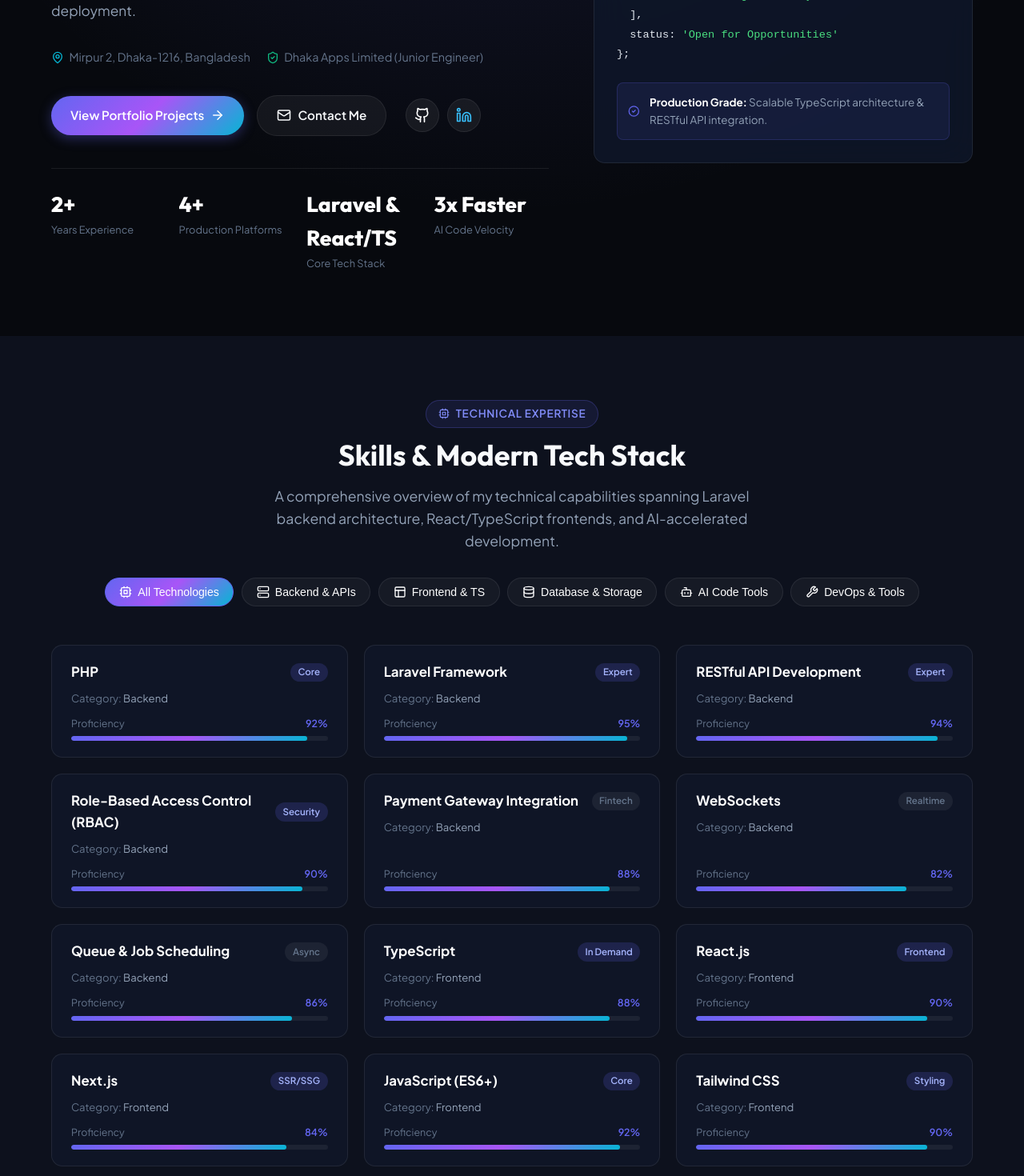
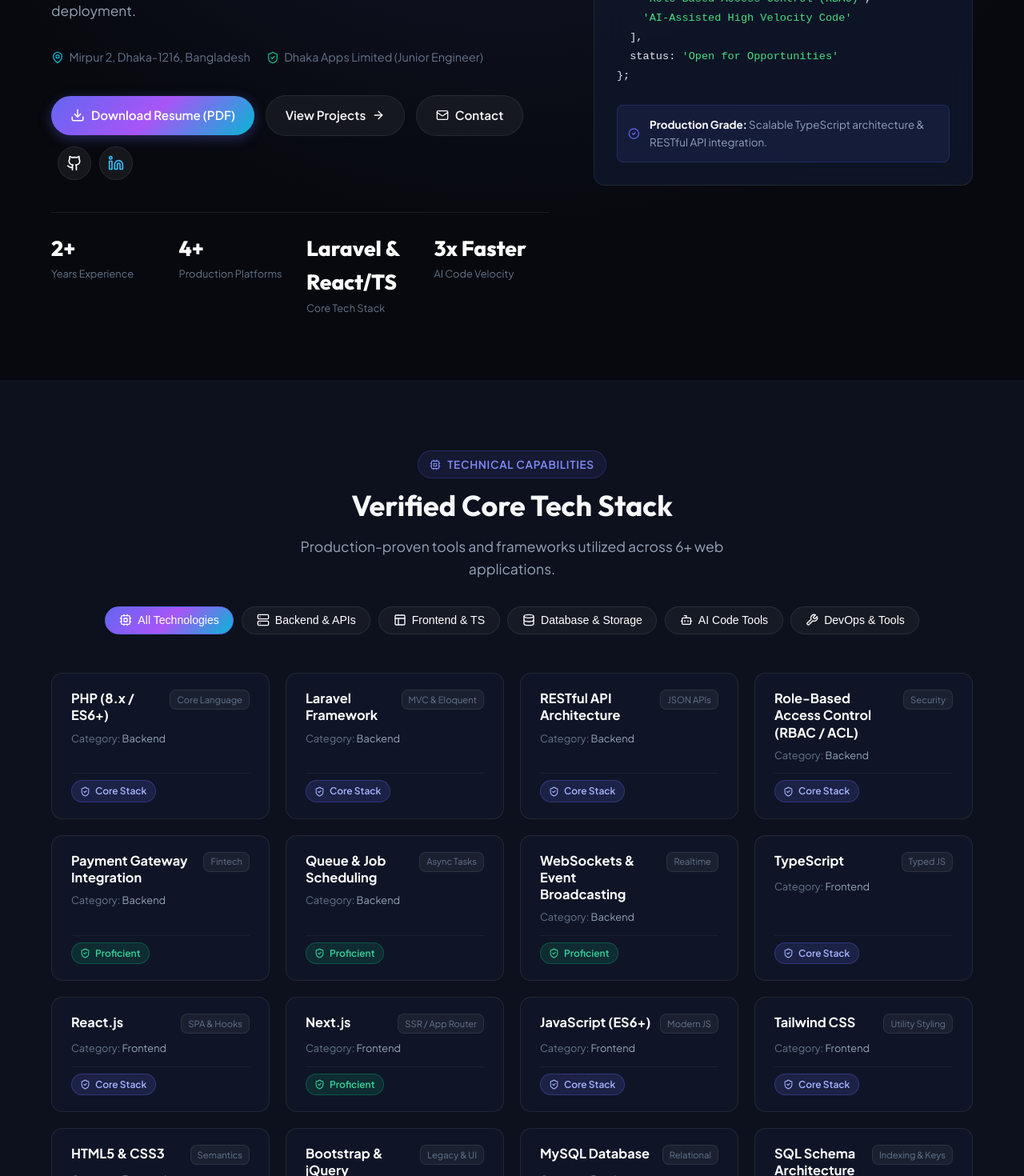
Before and after one commit to masud29/portfolio, a React (Vite) app: page / in a window 1280 px wide. Shown: the part 540-2010 px from the top of the page at 80% size. Built offline with nearby package versions, Linux system fonts and the light colour scheme.

Commit message:
Replace percentage bars with Tier Badges and add Download Resume PDF button

```diff
--- /dev/null
+++ b/public/resume.html
@@ -0,0 +1,107 @@
+<!DOCTYPE html>
+<html lang="en">
+<head>
+  <meta charset="UTF-8">
+  <title>Masud Rana - Full Stack Developer Resume</title>
+  <style>
+    body { font-family: 'Helvetica Neue', Arial, sans-serif; color: #1e293b; margin: 0; padding: 2rem; background: #fff; line-height: 1.5; }
+    .container { max-width: 800px; margin: 0 auto; }
+    h1 { margin: 0; font-size: 2rem; color: #0f172a; text-transform: uppercase; letter-spacing: 0.05em; }
+    .title { font-size: 1.1rem; color: #475569; font-weight: 600; margin-bottom: 0.5rem; text-transform: uppercase; }
+    .contact { font-size: 0.9rem; color: #64748b; margin-bottom: 1.5rem; border-bottom: 2px solid #e2e8f0; padding-bottom: 1rem; }
+    .contact a { color: #2563eb; text-decoration: none; }
+    .section-title { font-size: 1.1rem; color: #0f172a; border-bottom: 1px solid #cbd5e1; padding-bottom: 0.25rem; margin-top: 1.5rem; margin-bottom: 0.75rem; text-transform: uppercase; font-weight: 700; }
+    p, li { font-size: 0.92rem; color: #334155; }
+    ul { margin: 0.35rem 0 1rem 1.25rem; padding: 0; }
+    .exp-header { display: flex; justify-content: space-between; font-weight: 700; color: #0f172a; }
+    .project-item { margin-bottom: 0.85rem; }
+    .project-name { font-weight: 700; color: #0f172a; }
+    @media print {
+      body { padding: 0; }
+      .no-print { display: none; }
+    }
+  </style>
+</head>
+<body>
+  <div class="container">
+    <div style="display: flex; justify-content: space-between; align-items: flex-start;">
+      <div>
+        <h1>MASUD RANA</h1>
+        <div class="title">FULL STACK DEVELOPER</div>
+      </div>
+      <div class="no-print" style="margin-top: 0.5rem;">
+        <button onclick="window.print()" style="background: #2563eb; color: #fff; border: none; padding: 0.5rem 1rem; border-radius: 4px; font-weight: 600; cursor: pointer;">Print / Save as PDF</button>
+      </div>
+    </div>
+    <div class="contact">
+      Mirpur 2, Dhaka-1216, Bangladesh | (+880) 1737-191929 | masudrana06013@gmail.com<br>
+      LinkedIn: <a href="https://linkedin.com/in/masud29" target="_blank">linkedin.com/in/masud29</a> | GitHub: <a href="https://github.com/masud29" target="_blank">github.com/masud29</a> | Portfolio: <a href="https://masud-dev-portfolio.vercel.app" target="_blank">masud-dev-portfolio.vercel.app</a>
+    </div>
+
+    <div class="section-title">PROFILE SUMMARY</div>
+    <p>Full Stack Developer with 2+ years of experience building scalable web applications, REST APIs, and admin dashboards using Laravel, React, and modern JavaScript tooling. Skilled at designing efficient database structures, integrating third-party and AI-powered tools to accelerate development, and optimizing backend performance. Proven track record delivering multi-role platforms (admin, agent, customer) end-to-end — from architecture to deployment — with clean, maintainable code and strong attention to user experience.</p>
+
+    <div class="section-title">TECHNICAL SKILLS</div>
+    <p><strong>Languages & Frameworks:</strong> PHP, Laravel, JavaScript (ES6+), TypeScript, React.js, Next.js, HTML5, CSS3, Tailwind CSS, Bootstrap, jQuery<br>
+    <strong>Backend & APIs:</strong> RESTful API Development, Role-Based Access Control (RBAC), Payment Gateway Integration, WebSockets, Queue & Job Scheduling<br>
+    <strong>Database:</strong> MySQL, SQL, Redis<br>
+    <strong>AI-Assisted Development:</strong> GitHub Copilot, ChatGPT / Claude, Cursor AI, OpenAI API integration<br>
+    <strong>DevOps & Tools:</strong> Git, GitHub, GitLab, Docker (basics), Postman, VS Code, CI/CD fundamentals</p>
+
+    <div class="section-title">EXPERIENCE</div>
+    <div class="exp-header">
+      <span>Dhaka Apps Limited — Junior Software Engineer</span>
+      <span>March 2024 – Present</span>
+    </div>
+    <ul>
+      <li>Develop and maintain full-stack web applications using PHP Laravel (backend) and React (frontend), delivering scalable, production-ready features.</li>
+      <li>Design and build RESTful APIs and role-based admin dashboards used across multiple client projects.</li>
+      <li>Implement Role-Based Access Control (RBAC) and secure payment gateway integrations for e-commerce and service platforms.</li>
+      <li>Collaborate with cross-functional teams (design, QA, product) to translate requirements into efficient, maintainable code.</li>
+      <li>Leverage AI-assisted tools (GitHub Copilot, ChatGPT/Claude) to speed up development, debugging, and code review.</li>
+    </ul>
+
+    <div class="section-title">PROJECTS</div>
+    <div class="project-item">
+      <span class="project-name">MS Accounting & Advisory</span> — <a href="https://tax.soft.dhakaapps.com/" target="_blank">tax.soft.dhakaapps.com</a>
+      <ul>
+        <li>Built automated invoice itemization, payment tracking, adviser commission payout strategy engine, and module-scoped ACL security.</li>
+      </ul>
+    </div>
+    <div class="project-item">
+      <span class="project-name">Study Abroad Application & Visa Management Platform (GAConnect)</span> — <a href="https://gaconnt.com" target="_blank">gaconnt.com</a>
+      <ul>
+        <li>Built a multi-role platform supporting Admin, Counsellor, Agent, and Student roles for end-to-end study-abroad application and visa management.</li>
+      </ul>
+    </div>
+    <div class="project-item">
+      <span class="project-name">Education Platform</span> — <a href="https://ius.edu.bd" target="_blank">ius.edu.bd</a>
+      <ul>
+        <li>Built the frontend and an admin dashboard with role-wise access control and management for institutional functionalities.</li>
+      </ul>
+    </div>
+    <div class="project-item">
+      <span class="project-name">Movie & Drama Streaming Platform</span> — <a href="https://binduvision.com" target="_blank">binduvision.com</a>
+      <ul>
+        <li>Built a dynamic frontend for movies, dramas, and series with an integrated player, fully manageable from admin dashboard.</li>
+      </ul>
+    </div>
+    <div class="project-item">
+      <span class="project-name">E-Commerce Platform</span> — <a href="https://costechnologies.com" target="_blank">costechnologies.com</a>
+      <ul>
+        <li>Implemented core e-commerce features including cart, checkout, order tracking, and dynamic admin management.</li>
+      </ul>
+    </div>
+
+    <div class="section-title">EDUCATION</div>
+    <p><strong>B.Sc. in Computer Science & Engineering</strong> — Uttara University<br>
+    <strong>Diploma in Engineering (4 years), Computer Technology</strong> — Bogura Polytechnic Institute</p>
+
+    <div class="section-title">CERTIFICATIONS</div>
+    <ul>
+      <li>Web Development (PHP with Laravel) — Creative IT Institute (6 Months)</li>
+      <li>Professional Web Application Development (PHP, Laravel) — IsDB-BISEW IT Scholarship Programme (6 Months)</li>
+    </ul>
+  </div>
+</body>
+</html>
--- a/src/components/Hero.tsx
+++ b/src/components/Hero.tsx
@@ -1,6 +1,6 @@
 import React, { useState, useEffect } from 'react';
 import { PERSONAL_INFO } from '../data/portfolioData';
-import { Github, Linkedin, Mail, ArrowRight, Sparkles, CheckCircle2, ShieldCheck, MapPin } from 'lucide-react';
+import { Github, Linkedin, Mail, ArrowRight, Sparkles, CheckCircle2, ShieldCheck, MapPin, Download } from 'lucide-react';
 
 export const Hero: React.FC = () => {
   const titles = [
@@ -136,15 +136,20 @@
             </div>
 
             {/* CTAs & Social Buttons */}
-            <div style={{ display: 'flex', flexWrap: 'wrap', alignItems: 'center', gap: '1rem', marginBottom: '2.5rem' }}>
-              <a href="#projects" className="btn-primary">
-                <span>View Portfolio Projects</span>
-                <ArrowRight size={18} />
+            <div style={{ display: 'flex', flexWrap: 'wrap', alignItems: 'center', gap: '0.85rem', marginBottom: '2.5rem' }}>
+              <a href="/resume.html" target="_blank" rel="noopener noreferrer" className="btn-primary">
+                <Download size={18} />
+                <span>Download Resume (PDF)</span>
+              </a>
+
+              <a href="#projects" className="btn-secondary">
+                <span>View Projects</span>
+                <ArrowRight size={16} />
               </a>
 
               <a href="#contact" className="btn-secondary">
-                <Mail size={18} />
-                <span>Contact Me</span>
+                <Mail size={16} />
+                <span>Contact</span>
               </a>
 
               {/* Social Icons */}
--- a/src/components/TechStack.tsx
+++ b/src/components/TechStack.tsx
@@ -1,7 +1,7 @@
 import React, { useState } from 'react';
 import { SKILLS } from '../data/portfolioData';
 import { SkillCategory } from '../types/portfolio';
-import { Cpu, Server, Layout, Database, Bot, Wrench } from 'lucide-react';
+import { Cpu, Server, Layout, Database, Bot, Wrench, ShieldCheck, Sparkles } from 'lucide-react';
 
 export const TechStack: React.FC = () => {
   const [activeCategory, setActiveCategory] = useState<SkillCategory | 'All'>('All');
@@ -19,18 +19,41 @@
     ? SKILLS
     : SKILLS.filter(s => s.category === activeCategory);
 
+  const getTierBadgeStyle = (tier: string) => {
+    switch (tier) {
+      case 'Core Stack':
+        return {
+          bg: 'rgba(99, 102, 241, 0.16)',
+          color: '#a5b4fc',
+          border: 'rgba(99, 102, 241, 0.3)'
+        };
+      case 'Proficient':
+        return {
+          bg: 'rgba(16, 185, 129, 0.14)',
+          color: '#34d399',
+          border: 'rgba(16, 185, 129, 0.3)'
+        };
+      default:
+        return {
+          bg: 'rgba(255, 255, 255, 0.06)',
+          color: 'var(--text-muted)',
+          border: 'var(--border-color)'
+        };
+    }
+  };
+
   return (
-    <section id="skills" style={{ padding: '5rem 0', background: 'var(--bg-secondary)' }}>
+    <section id="skills" style={{ padding: '5.5rem 0', background: 'var(--bg-secondary)' }}>
       <div className="container">
         {/* Section Header */}
         <div style={{ textAlign: 'center', marginBottom: '3rem' }}>
           <div className="section-tag">
             <Cpu size={14} />
-            <span>Technical Expertise</span>
+            <span>Technical Capabilities</span>
           </div>
-          <h2 className="section-title">Skills & Modern Tech Stack</h2>
+          <h2 className="section-title">Verified Core Tech Stack</h2>
           <p className="section-subtitle" style={{ margin: '0 auto' }}>
-            A comprehensive overview of my technical capabilities spanning Laravel backend architecture, React/TypeScript frontends, and AI-accelerated development.
+            Production-proven tools and frameworks utilized across 6+ web applications.
           </p>
 
           {/* Category Filter Tabs */}
@@ -69,15 +92,17 @@
           </div>
         </div>
 
-        {/* Skills Grid */}
+        {/* Modern Tag Cloud Grid */}
         <div
           style={{
             display: 'grid',
-            gridTemplateColumns: 'repeat(auto-fill, minmax(280px, 1fr))',
+            gridTemplateColumns: 'repeat(auto-fill, minmax(260px, 1fr))',
             gap: '1.25rem'
           }}
         >
-          {filteredSkills.map((skill, index) => (
+          {filteredSkills.map((skill, index) => {
+            const badgeStyle = getTierBadgeStyle(skill.tier);
+            return (
               <div
                 key={index}
                 className="gradient-border"
@@ -86,21 +111,23 @@
                   display: 'flex',
                   flexDirection: 'column',
                   justifyContent: 'space-between',
-                gap: '0.75rem'
+                  gap: '0.75rem',
+                  background: 'rgba(16, 23, 42, 0.75)'
                 }}
               >
                 <div>
-                <div style={{ display: 'flex', alignItems: 'center', justifyContent: 'space-between', marginBottom: '0.5rem' }}>
-                  <h3 style={{ fontSize: '1.05rem', fontWeight: 700, color: '#fff' }}>{skill.name}</h3>
+                  <div style={{ display: 'flex', alignItems: 'flex-start', justifyContent: 'space-between', gap: '0.5rem', marginBottom: '0.5rem' }}>
+                    <h3 style={{ fontSize: '1.02rem', fontWeight: 700, color: '#fff', lineHeight: 1.3 }}>{skill.name}</h3>
                     {skill.tag && (
                       <span
                         style={{
-                        fontSize: '0.72rem',
-                        padding: '0.15rem 0.6rem',
-                        borderRadius: 'var(--radius-full)',
-                        background: skill.featured ? 'rgba(99, 102, 241, 0.18)' : 'rgba(255,255,255,0.06)',
-                        color: skill.featured ? '#a5b4fc' : 'var(--text-muted)',
-                        fontWeight: 600
+                          fontSize: '0.7rem',
+                          padding: '0.15rem 0.5rem',
+                          borderRadius: 'var(--radius-sm)',
+                          background: 'rgba(255,255,255,0.05)',
+                          color: 'var(--text-muted)',
+                          border: '1px solid var(--border-color)',
+                          whiteSpace: 'nowrap'
                         }}
                       >
                         {skill.tag}
@@ -108,31 +135,34 @@
                     )}
                   </div>
 
-                <div style={{ fontSize: '0.82rem', color: 'var(--text-muted)' }}>
+                  <div style={{ fontSize: '0.8rem', color: 'var(--text-muted)' }}>
                     Category: <span style={{ color: 'var(--text-secondary)' }}>{skill.category}</span>
                   </div>
                 </div>
 
-              {/* Progress Bar */}
-              <div>
-                <div style={{ display: 'flex', justifyContent: 'space-between', fontSize: '0.78rem', color: 'var(--text-muted)', marginBottom: '0.35rem' }}>
-                  <span>Proficiency</span>
-                  <span style={{ fontWeight: 600, color: 'var(--accent-indigo)' }}>{skill.level}%</span>
-                </div>
-                <div style={{ height: '6px', width: '100%', background: 'rgba(255,255,255,0.06)', borderRadius: '10px', overflow: 'hidden' }}>
-                  <div
+                {/* Tier Badge */}
+                <div style={{ display: 'flex', alignItems: 'center', justifyContent: 'space-between', paddingTop: '0.5rem', borderTop: '1px solid rgba(255,255,255,0.05)' }}>
+                  <span
                     style={{
-                      height: '100%',
-                      width: `${skill.level}%`,
-                      background: 'var(--gradient-brand)',
-                      borderRadius: '10px',
-                      transition: 'width 0.8s ease'
+                      fontSize: '0.75rem',
+                      fontWeight: 600,
+                      padding: '0.2rem 0.65rem',
+                      borderRadius: 'var(--radius-full)',
+                      background: badgeStyle.bg,
+                      color: badgeStyle.color,
+                      border: `1px solid ${badgeStyle.border}`,
+                      display: 'inline-flex',
+                      alignItems: 'center',
+                      gap: '0.35rem'
                     }}
-                  ></div>
+                  >
+                    <ShieldCheck size={13} />
+                    {skill.tier}
+                  </span>
                 </div>
               </div>
-            </div>
-          ))}
+            );
+          })}
         </div>
       </div>
     </section>
--- a/src/data/portfolioData.ts
+++ b/src/data/portfolioData.ts
@@ -20,38 +20,38 @@
 
 export const SKILLS: Skill[] = [
   // Backend
-  { name: 'PHP', category: 'Backend', level: 92, tag: 'Core', featured: true },
-  { name: 'Laravel Framework', category: 'Backend', level: 95, tag: 'Expert', featured: true },
-  { name: 'RESTful API Development', category: 'Backend', level: 94, tag: 'Expert', featured: true },
-  { name: 'Role-Based Access Control (RBAC)', category: 'Backend', level: 90, tag: 'Security', featured: true },
-  { name: 'Payment Gateway Integration', category: 'Backend', level: 88, tag: 'Fintech' },
-  { name: 'WebSockets', category: 'Backend', level: 82, tag: 'Realtime' },
-  { name: 'Queue & Job Scheduling', category: 'Backend', level: 86, tag: 'Async' },
+  { name: 'PHP (8.x / ES6+)', category: 'Backend', tier: 'Core Stack', tag: 'Core Language' },
+  { name: 'Laravel Framework', category: 'Backend', tier: 'Core Stack', tag: 'MVC & Eloquent' },
+  { name: 'RESTful API Architecture', category: 'Backend', tier: 'Core Stack', tag: 'JSON APIs' },
+  { name: 'Role-Based Access Control (RBAC / ACL)', category: 'Backend', tier: 'Core Stack', tag: 'Security' },
+  { name: 'Payment Gateway Integration', category: 'Backend', tier: 'Proficient', tag: 'Fintech' },
+  { name: 'Queue & Job Scheduling', category: 'Backend', tier: 'Proficient', tag: 'Async Tasks' },
+  { name: 'WebSockets & Event Broadcasting', category: 'Backend', tier: 'Proficient', tag: 'Realtime' },
 
   // Frontend
-  { name: 'TypeScript', category: 'Frontend', level: 88, tag: 'In Demand', featured: true },
-  { name: 'React.js', category: 'Frontend', level: 90, tag: 'Frontend', featured: true },
-  { name: 'Next.js', category: 'Frontend', level: 84, tag: 'SSR/SSG', featured: true },
-  { name: 'JavaScript (ES6+)', category: 'Frontend', level: 92, tag: 'Core', featured: true },
-  { name: 'Tailwind CSS', category: 'Frontend', level: 90, tag: 'Styling', featured: true },
-  { name: 'HTML5 & CSS3', category: 'Frontend', level: 95, tag: 'Web' },
-  { name: 'Bootstrap & jQuery', category: 'Frontend', level: 85, tag: 'UI' },
+  { name: 'TypeScript', category: 'Frontend', tier: 'Core Stack', tag: 'Typed JS' },
+  { name: 'React.js', category: 'Frontend', tier: 'Core Stack', tag: 'SPA & Hooks' },
+  { name: 'Next.js', category: 'Frontend', tier: 'Proficient', tag: 'SSR / App Router' },
+  { name: 'JavaScript (ES6+)', category: 'Frontend', tier: 'Core Stack', tag: 'Modern JS' },
+  { name: 'Tailwind CSS', category: 'Frontend', tier: 'Core Stack', tag: 'Utility Styling' },
+  { name: 'HTML5 & CSS3', category: 'Frontend', tier: 'Core Stack', tag: 'Semantics' },
+  { name: 'Bootstrap & jQuery', category: 'Frontend', tier: 'Proficient', tag: 'Legacy & UI' },
 
   // Database
-  { name: 'MySQL', category: 'Database', level: 90, tag: 'Relational', featured: true },
-  { name: 'SQL Schema Design', category: 'Database', level: 92, tag: 'Architecture', featured: true },
-  { name: 'Redis Caching', category: 'Database', level: 82, tag: 'In-Memory', featured: true },
+  { name: 'MySQL Database', category: 'Database', tier: 'Core Stack', tag: 'Relational' },
+  { name: 'SQL Schema Architecture', category: 'Database', tier: 'Core Stack', tag: 'Indexing & Keys' },
+  { name: 'Redis Caching', category: 'Database', tier: 'Proficient', tag: 'In-Memory Cache' },
 
   // AI & Tools
-  { name: 'Cursor AI & GitHub Copilot', category: 'AI & Tools', level: 95, tag: 'AI Velocity', featured: true },
-  { name: 'OpenAI API Integration', category: 'AI & Tools', level: 88, tag: 'GenAI', featured: true },
-  { name: 'ChatGPT & Claude Workflows', category: 'AI & Tools', level: 94, tag: 'Prompting' },
+  { name: 'Cursor AI & GitHub Copilot', category: 'AI & Tools', tier: 'Core Stack', tag: '3x Velocity' },
+  { name: 'OpenAI API Integration', category: 'AI & Tools', tier: 'Proficient', tag: 'GenAI Tools' },
+  { name: 'ChatGPT & Claude Workflows', category: 'AI & Tools', tier: 'Core Stack', tag: 'Prompt Engineering' },
 
   // DevOps & Tools
-  { name: 'Git & GitHub / GitLab', category: 'DevOps', level: 90, tag: 'VCS', featured: true },
-  { name: 'Postman & API Testing', category: 'DevOps', level: 92, tag: 'APIs' },
-  { name: 'Docker (Basics)', category: 'DevOps', level: 75, tag: 'Containers' },
-  { name: 'CI/CD Fundamentals', category: 'DevOps', level: 80, tag: 'Deployment' }
+  { name: 'Git, GitHub & GitLab', category: 'DevOps', tier: 'Core Stack', tag: 'Version Control' },
+  { name: 'Postman API Testing', category: 'DevOps', tier: 'Core Stack', tag: 'API Docs' },
+  { name: 'CI/CD Pipelines & Vercel', category: 'DevOps', tier: 'Proficient', tag: 'Deployment' },
+  { name: 'Docker Fundamentals', category: 'DevOps', tier: 'Familiar', tag: 'Containers' }
 ];
 
 export const PROJECTS: Project[] = [
--- a/src/types/portfolio.ts
+++ b/src/types/portfolio.ts
@@ -3,9 +3,7 @@
 export interface Skill {
   name: string;
   category: SkillCategory;
-  level: number; // 0 - 100
-  iconName?: string;
-  featured?: boolean;
+  tier: 'Core Stack' | 'Proficient' | 'Familiar';
   tag?: string;
 }
 
```
Also changed, not shown: src/components/Navbar.tsx (+14 -3 lines), 1 other file (tests, documents, lock files or other folders). Lines whose indentation alone changed are shown as unchanged.
